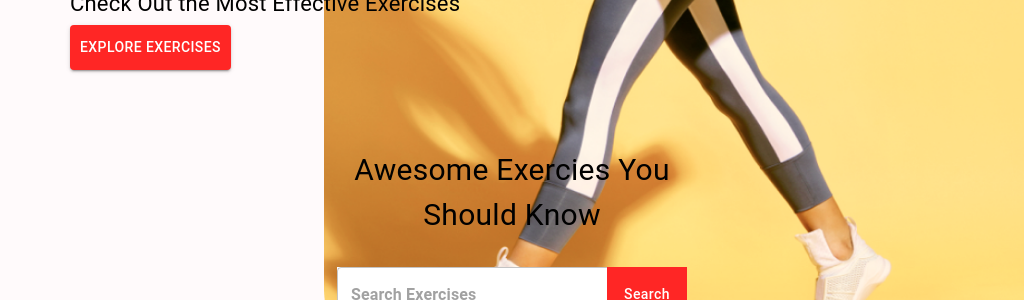
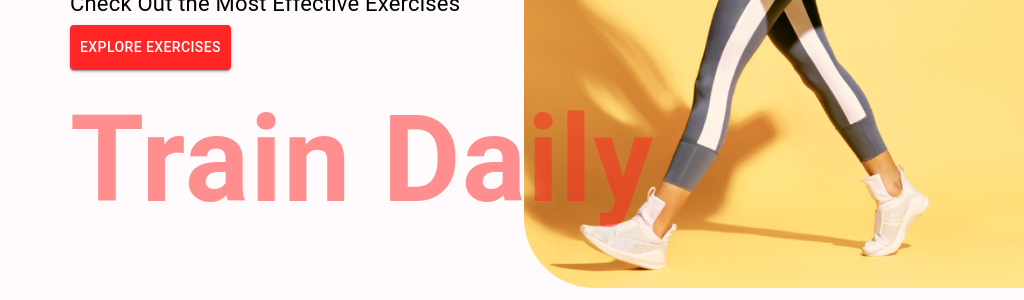
Before and after one commit to DakshTevathia/FitnessApp, a React (Create React App) app: page / in a window 1024 px wide. Shown: the part 368-668 px from the top of the page. Built offline with nearby package versions, Linux system fonts and the light colour scheme; no server answers.

Commit message:
Main screen image more responsive now as desired

```diff
--- a/src/App.css
+++ b/src/App.css
@@ -113,7 +113,7 @@ body {
 }
 
 
-@media screen and (max-width:400) {
+@media screen and (max-width:800px) {
   .exercise-card {
     width: 280px;
   }
@@ -123,10 +123,17 @@ body {
   }
 }
 
-@media screen and (min-width:1080) {
+@media screen and (min-width:800px) and (max-width:1200px) {
   .hero-banner-img {
-    display: none;
+    osition: absolute;
+    right: 0px;
+    z-index: -1000;
+    top: 0px;
+    width: 500px;
+    height: auto;
+    margin-top: -130px;
   }
+
 }
 
 @media screen and (max-width:1200px) {
--- a/src/components/HeroBanner.js
+++ b/src/components/HeroBanner.js
@@ -1,5 +1,5 @@
 import React from 'react'
-import { Box, Stack, Typography, Button } from "@mui/material";
+import { Box, Typography, Button } from "@mui/material";
 import HeroBannerImage from "../assets/images/banner.png"
 
 const HeroBanner = () => {
@@ -14,8 +14,8 @@ const HeroBanner = () => {
             <Typography fontSize="22px" lineHeight="35px" mb="4px">
                 Check Out the Most Effective Exercises
             </Typography>
-            <Button variant="contained" color="error" mb="3px" href="#exercises" sx={{backgroundColor:'#ff2625', padding:"10px"}}>Explore Exercises</Button>
-            <Typography fontWeight={700} color="#FF2625" sx={{ opacity: '0.5', display: { lg: 'block', xs: 'none' }, fontSize: '200px', zIndex:'fab' }}>
+            <Button variant="contained" color="error" mb="3px" href="#exercises" sx={{ backgroundColor: '#ff2625', padding: "10px" }}>Explore Exercises</Button>
+            <Typography fontWeight={700} color="#FF2625" sx={{ opacity: '0.5', display: { lg: 'block', md: 'block', sm: 'none' }, fontSize: { lg: '200px', md: '120px' }, zIndex: 'fab' }}>
                 Train Daily
             </Typography>
             <img src={HeroBannerImage} alt="hero-banner" className="hero-banner-img" />
```
